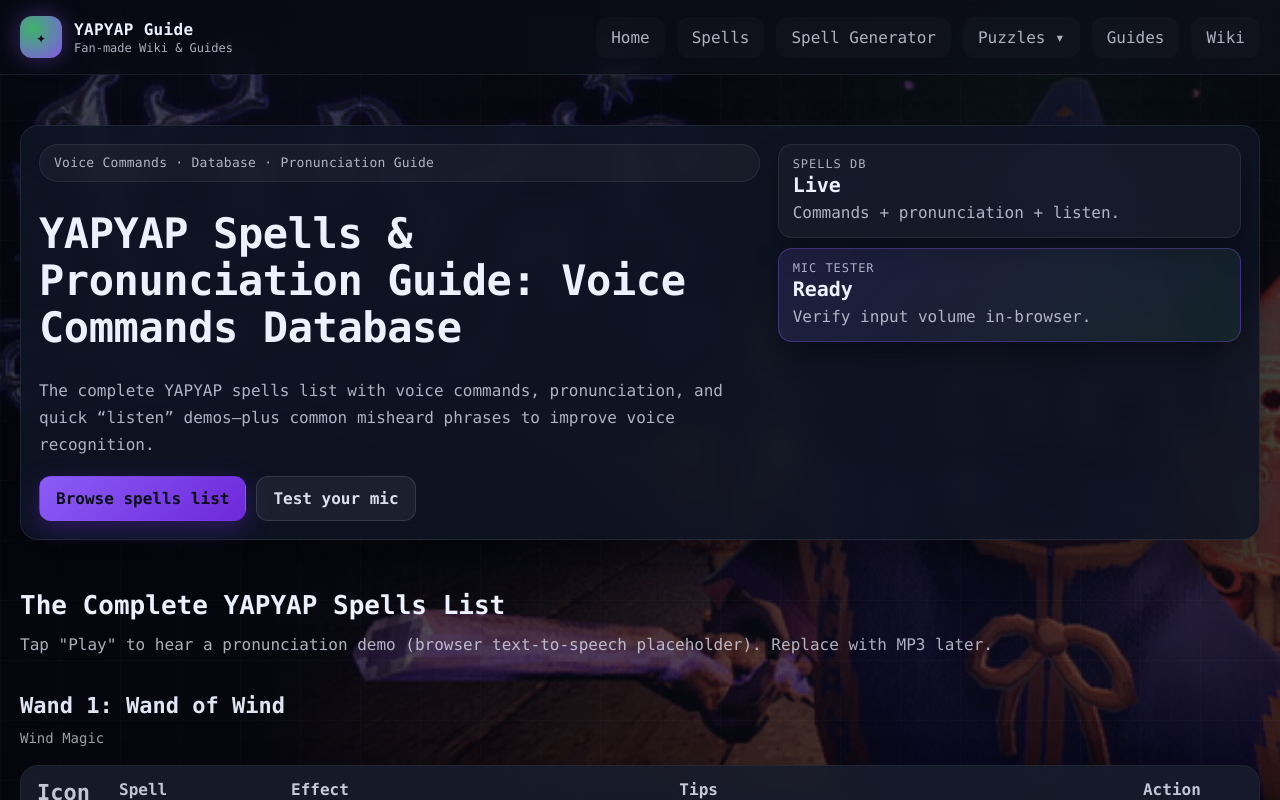
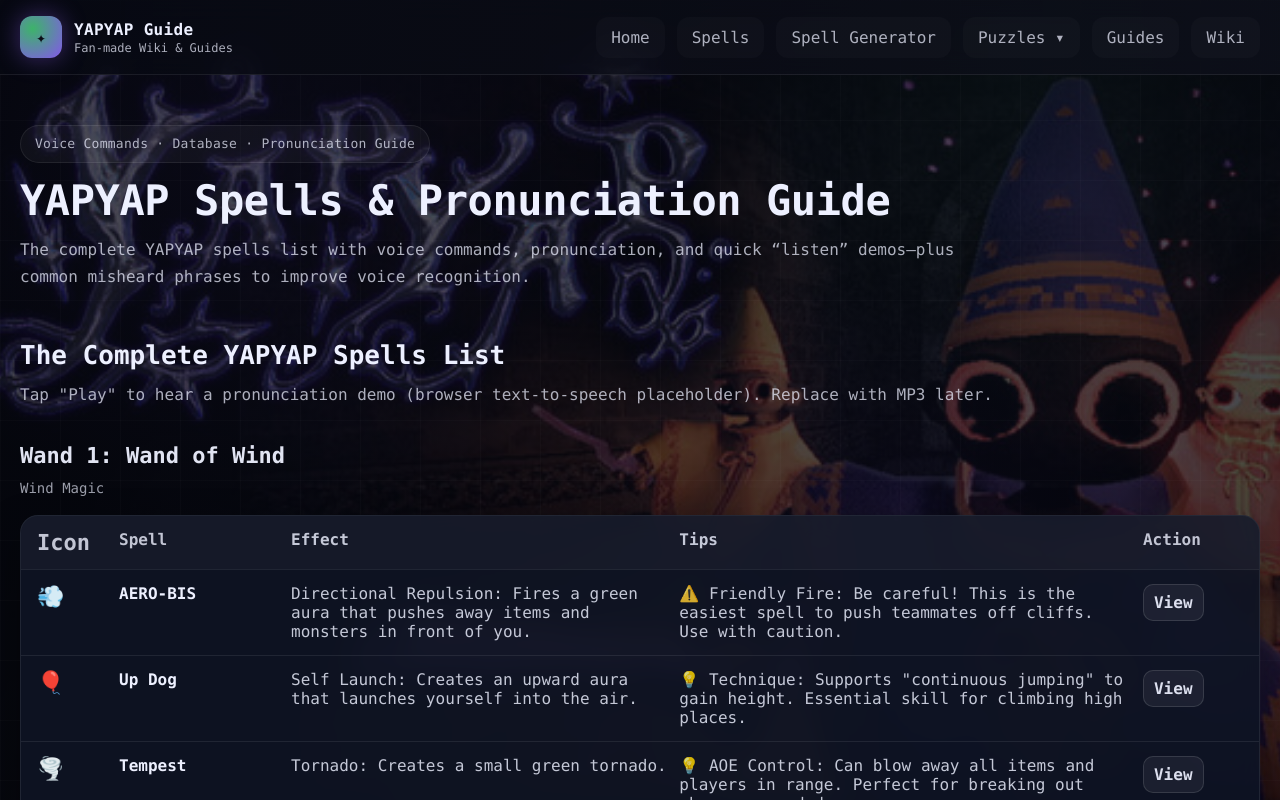
Before and after one commit to wanghuan072/yapyapgame, a Vue app in the folder yapyap/: page /spells in a window 1280 px wide. Shown: the top 800 px of the page. Built offline with nearby package versions, Linux system fonts and the light colour scheme.

Commit message:
部署-3

```diff
--- a/yapyap/src/components/AppFooter.vue
+++ b/yapyap/src/components/AppFooter.vue
@@ -17,7 +17,7 @@
             <li><a href="/">Home</a></li>
             <li><a href="/spells">Spells</a></li>
             <li><a href="/spell-generator">Spell Generator</a></li>
-            <li><a href="/guide/overview">Guides</a></li>
+            <li><a href="/guides">Guides</a></li>
             <li><a href="/wiki">Wiki</a></li>
           </ul>
         </div>
--- a/yapyap/src/components/AppHeader.vue
+++ b/yapyap/src/components/AppHeader.vue
@@ -27,7 +27,7 @@
               <a href="/puzzle/door-puzzle" @click="closeMenu">Door Puzzle</a>
             </div>
           </div>
-          <a href="/guide/overview" @click="closeMenu">Guides</a>
+          <a href="/guides" @click="closeMenu">Guides</a>
           <a href="/wiki" @click="closeMenu">Wiki</a>
         </nav>
       </div>
--- a/yapyap/src/data/guide.js
+++ b/yapyap/src/data/guide.js
@@ -1,55 +1,106 @@
 export const guides = [
   {
-    id: 1,
-    title: "YAPYAP Beginner's Guide: How to Play Your First Game",
-    description: "New to YAPYAP? Learn the basics of voice-activated spells, co-op gameplay, and survival mechanics. This comprehensive guide will help you master your first playthrough.",
-    tags: ["YAPYAP", "Beginner", "Getting Started", "Co-op", "Voice Commands"],
+    id: "cmkp5wf4p0001ie04zanfoj8d",
+    title: "Getting Started in Yapyap: Essential Controls & Settings Guide",
+    iframeUrl: "1",
+    description: "New to Yapyap? This guide helps fledgling wizards master essential controls & settings! Learn to cast spells (even with a buggy mic!), interact with the environment, manage your inventory, and more. Become a Yapyap pro in no time!",
+    tags: ["yapyap","getting started","controls","spell casting","wizard game"],
     publishDate: "2026-01-22",
-    imageUrl: "/images/guide/guide01.webp",
-    imageAlt: "Players using voice commands in YAPYAP co-op gameplay",
-    isHome: true,
-    seo: {
-      title: "YAPYAP Beginner's Guide: How to Play Your First Game",
-      description: "Complete beginner's guide to YAPYAP. Learn voice-activated spells, co-op mechanics, and survival tips for your first playthrough.",
-      keywords: "yapyap beginner guide, how to play yapyap, yapyap co-op guide, voice commands yapyap"
-    },
-    addressBar: "yapyap-beginners-guide",
+    imageUrl: "https://res.cloudinary.com/dnxfdv3fs/image/upload/v1769068783/cms-uploads/cms-1769068783333-120035290.jpg",
+    imageAlt: "A wizard casts a spell in Yapyap, showcasing the game's magic system.",
+    seo_title: "Yapyap: Getting Started Guide - Master Controls & Spell Casting",
+    seo_description: "New to Yapyap? Learn essential controls, settings (including microphone fix!), inventory management & elemental interactions in this beginner's guide.",
+    seo_keywords: "yapyap, getting started, yapyap controls, spell casting, voice casting, inventory, elemental interactions, wizard game, magic",
+    addressBar: "getting-started-yapyap-essential-controls-settings-guide",
     detailsHtml: `
-<h2>Getting Started with YAPYAP</h2>
-<p>
-  Welcome to <strong>YAPYAP</strong>, a unique co-op horror game where your voice is your most powerful tool. This guide will walk you through everything you need to know for your first game.
-</p>
+  <div class="yapyap-guide-container">
+      <!-- 视频嵌入区域 -->
+      <div class="video-container">
+          <!-- 请将下面的 src 替换为您上传到 YouTube 后的视频嵌入链接 -->
+          <iframe src="https://www.youtube.com/embed/YOUR_VIDEO_ID_HERE" title="Yapyap Beginner's Guide" frameborder="0" allow="accelerometer; autoplay; clipboard-write; encrypted-media; gyroscope; picture-in-picture" allowfullscreen=""></iframe>
+      </div>
 
-<h2>Understanding Voice Commands</h2>
-<p>
-  YAPYAP uses voice recognition to cast spells. You'll need to speak clearly into your microphone. Here are some tips:
-</p>
+      <p style="margin: 1em 0px;">Welcome to <strong>Yapyap</strong>! The world is magical, but the controls can be a bit tricky for new wizards. Before you rush out to fight Goblins, you need to configure your settings correctly. This guide covers the basics of movement, inventory, and the most important setting: <strong>Spell Casting</strong>.</p>
+
+      <h2 style="font-size: 1.5em; font-weight: bold;">1. Essential Settings: Fix Your Mic &amp; Spells</h2>
+      <p style="margin: 1em 0px;">By default, Yapyap expects you to shout spells into your microphone. But if your mic isn't working, or you prefer a quieter playstyle, you must change this setting immediately.</p>
       <ul>
-  <li><strong>Speak clearly:</strong> Enunciate each word carefully</li>
-  <li><strong>Check your mic:</strong> Use the in-game mic tester to ensure your microphone is working</li>
-  <li><strong>Practice pronunciation:</strong> Some spells can be misheard. Check our <a href="/spells">Spells Guide</a> for correct pronunciations</li>
+          <li>Go to <strong>Settings</strong> &gt; <strong>Accessibility</strong>.</li>
+          <li>Locate <strong>"Voice Spell Select"</strong>.</li>
+          <li><strong>Recommended Action:</strong> Enable the second option – <strong>"Hold Right Mouse Button for Spell"</strong>.</li>
+      </ul>
+      <p style="margin: 1em 0px;">This allows you to cast magic by holding <kbd>Right Click</kbd> instead of speaking, which is much more reliable for beginners.</p>
+
+      <h2 style="font-size: 1.5em; font-weight: bold;">2. Basic Controls &amp; Movement</h2>
+      <p style="margin: 1em 0px;">Mastering movement is key to surviving the night. Note that the physics in Yapyap can feel a bit "floaty," so patience is key.</p>
+      <ul>
+          <li><strong>Move:</strong> <kbd>W</kbd> <kbd>A</kbd> <kbd>S</kbd> <kbd>D</kbd></li>
+          <li><strong>Grab / Interact:</strong> Hold <kbd>Left Click</kbd>. (Wait a split second for the item to register before dragging).</li>
+          <li><strong>Pick Up Item:</strong> Press <kbd>E</kbd>. (Press again to drop it gently).</li>
       </ul>
 
-<h2>Co-op Gameplay Basics</h2>
-<p>
-  YAPYAP is designed for cooperative play. Communication is key:
-</p>
+      <div class="pro-tip-box">
+          <span class="pro-tip-title">🔥 Advanced Mechanic: The Charged Throw</span>
+          To throw an item, press <kbd>Q</kbd>. However, if you <strong>Hold <kbd>Q</kbd></strong>, you can charge your throw! This increases distance and power, which is crucial for solving puzzles or tossing items to teammates.
+      </div>
+
+      <h2 style="font-size: 1.5em; font-weight: bold;">3. Elemental Interactions (Fire Staffs)</h2>
+      <p style="margin: 1em 0px;">The game features environmental interactions that aren't explained in the tutorial. If you find a <strong>Fire Staff</strong> or a wooden stick that isn't lit:</p>
+      <ol>
+          <li>Find a campfire or a wall torch.</li>
+          <li><strong>Throw (<kbd>Q</kbd>)</strong> the staff through the flame.</li>
+          <li>The item will catch fire and reignite!</li>
+      </ol>
+      <p style="margin: 1em 0px;"><em>Warning: Be careful not to throw explosive items into the fire!</em></p>
+
+      <h2 style="font-size: 1.5em; font-weight: bold;">4. Inventory &amp; Hands Management</h2>
+      <p style="margin: 1em 0px;">Your inventory is split between your <strong>Backpack</strong> and your <strong>Hands</strong>. Understanding this is vital for combat.</p>
       <ul>
-  <li>Work together to solve puzzles</li>
-  <li>Share information about enemy locations</li>
-  <li>Coordinate spell casting for maximum effectiveness</li>
+          <li><strong>Backpack Slots:</strong> Keys <kbd>1</kbd>, <kbd>2</kbd>, and <kbd>3</kbd>.</li>
+          <li><strong>Main Hand (Right):</strong> This is the active hand for using wands.</li>
+          <li><strong>Off-Hand (Left):</strong> Used for carrying extra items.</li>
+          <li><strong>Swap Hands:</strong> Press <kbd>F</kbd>.</li>
+      </ul>
+      <p style="margin: 1em 0px;"><strong>Why is <kbd>F</kbd> important?</strong> You can only cast spells with the wand in your <em>Main Hand</em>. If your wand is in your left hand, press F to swap it!</p>
+
+      <h2 style="font-size: 1.5em; font-weight: bold;">5. Camera, Emotes &amp; Ragdoll</h2>
+      <h3 style="font-size: 1.17em; font-weight: bold;">Camera Controls</h3>
+      <ul>
+          <li><strong>Toggle View:</strong> Press <kbd>Middle Mouse Button</kbd> to switch between 1st Person and 3rd Person view.</li>
+          <li><strong>Selfie Mode:</strong> Hold <kbd>Middle Mouse Button</kbd> to look back at your character (useful for checking if monsters are behind you).</li>
       </ul>
 
-<h2>Survival Tips</h2>
-<p>
-  The world of YAPYAP is dangerous. Here's how to survive:
-</p>
+      <h3 style="font-size: 1.17em; font-weight: bold;">Social &amp; Fun</h3>
       <ul>
-  <li>Stay quiet around sound-sensitive enemies</li>
-  <li>Use crouch-walking to reduce noise</li>
-  <li>Learn enemy behaviors from our <a href="/wiki/bestiary">Bestiary</a></li>
+          <li><strong>Emotes:</strong> Hold <kbd>T</kbd> to open the emote wheel (Dance, Point, etc.).</li>
+          <li><strong>Play Dead (Ragdoll):</strong> Press <kbd>V</kbd>.</li>
       </ul>
-    `
+      <p style="margin: 1em 0px;">Pressing <kbd>V</kbd> makes you instantly collapse. While it's fun, be warned: <strong>playing dead will NOT fool a monster</strong> if it has already seen you!</p>
+
+      <hr>
+      <p style="margin: 1em 0px;"><em>Ready for the next step? Check out our <a href="/guides/scales-ball-puzzle-solution/">Ultimate Puzzle Guide</a> to solve the first level!</em></p>
+
+  </div>`,
   },
 
+
+  // {
+  //   id: 1,
+  //   title: "",
+  //   description: "",
+  //   tags: [""],
+  //   publishDate: "2026-01-22",
+  //   imageUrl: "/images/guide/guide01.webp",
+  //   imageAlt: "",
+  //   isHome: true,
+  //   seo: {
+  //     title: "",
+  //     description: "",
+  //     keywords: ""
+  //   },
+  //   addressBar: "",
+  //   detailsHtml: `
+  //   `
+  // },
+
 ]
--- a/yapyap/src/router/index.js
+++ b/yapyap/src/router/index.js
@@ -26,8 +26,8 @@ const router = createRouter({
       component: HomeView,
       meta: {
         seo: {
-          title: 'YAPYAP Guide & Wiki: Release Date, Demo & Strategies',
-          description: 'The #1 unofficial guide for YAPYAP. Track the Feb 3, 2026 release, get Steam Demo tips, and master voice commands in this chaotic coop horror game.',
+          title: 'YAPYAP Wiki & Strategy Guide: Spells, Puzzles & Voice Tips',
+          description: 'The ultimate unofficial resource for YAPYAP. Master voice spells, solve every puzzle, and survive the horror with our comprehensive wiki and coop strategies.',
           keywords: 'yapyap game, yapyap steam, yapyap release date, yapyap demo, maison bap, coop horror game, yapyap guide',
         },
       },
@@ -141,7 +141,7 @@ const router = createRouter({
       },
     },
     {
-      path: '/guide/overview',
+      path: '/guides',
       name: 'guides',
       component: GuidesView,
       meta: {
--- a/yapyap/src/views/SpellsView.vue
+++ b/yapyap/src/views/SpellsView.vue
@@ -2,32 +2,12 @@
   <div class="page">
     <main class="container">
       <section class="page-hero">
-        <div class="hero-wrap card">
-          <div class="hero-main">
-            <p class="pill">Voice Commands · Database · Pronunciation Guide</p>
-            <h1 class="title">YAPYAP Spells &amp; Pronunciation Guide: Voice Commands Database</h1>
-            <p class="intro">
+        <p class="pill">Voice Commands · Database · Pronunciation Guide</p>
+        <h1 class="title">YAPYAP Spells &amp; Pronunciation Guide</h1>
+        <p class="intro">
               The complete YAPYAP spells list with voice commands, pronunciation, and quick “listen” demos—plus common
-              misheard phrases to improve voice recognition.
-            </p>
-            <div class="hero-ctas">
-              <a class="btn btn-primary" href="#spells-list">Browse spells list</a>
-              <a class="btn btn-ghost" href="#mic-tester">Test your mic</a>
-            </div>
-          </div>
-          <div class="hero-side">
-            <div class="stat-card">
-              <div class="stat-k">Spells DB</div>
-              <div class="stat-v">Live</div>
-              <p class="muted">Commands + pronunciation + listen.</p>
-            </div>
-            <div class="stat-card alt">
-              <div class="stat-k">Mic Tester</div>
-              <div class="stat-v">Ready</div>
-              <p class="muted">Verify input volume in-browser.</p>
-            </div>
-          </div>
-        </div>
+          misheard phrases to improve voice recognition.
+        </p>
       </section>
 
       <!-- Spells -->
@@ -267,58 +247,6 @@ const misheard = computed(() => [])
 </script>
 
 <style scoped>
-.hero-wrap {
-  display: grid;
-  grid-template-columns: 1.4fr 0.9fr;
-  gap: 18px;
-  align-items: stretch;
-  background: linear-gradient(140deg, rgba(15, 20, 36, 0.92), rgba(18, 25, 48, 0.88));
-}
-
-.hero-main {
-  display: flex;
-  flex-direction: column;
-  gap: 14px;
-}
-
-.hero-side {
-  display: grid;
-  gap: 10px;
-  align-content: start;
-}
-
-.hero-ctas {
-  display: flex;
-  gap: 10px;
-  flex-wrap: wrap;
-  margin-top: 4px;
-}
-
-.stat-card {
-  padding: 12px 14px;
-  border-radius: 14px;
-  border: 1px solid rgba(255, 255, 255, 0.08);
-  background: rgba(255, 255, 255, 0.03);
-  box-shadow: 0 12px 28px rgba(0, 0, 0, 0.32);
-}
-
-.stat-card.alt {
-  background: linear-gradient(135deg, rgba(139, 92, 246, 0.14), rgba(74, 222, 128, 0.08));
-  border-color: rgba(139, 92, 246, 0.35);
-}
-
-.stat-k {
-  font-size: 12px;
-  letter-spacing: 0.08em;
-  text-transform: uppercase;
-  color: rgba(237, 240, 255, 0.7);
-}
-
-.stat-v {
-  font-size: 20px;
-  font-weight: 800;
-  margin: 2px 0 4px 0;
-}
 
 .pill {
   display: inline-flex;
```
Also changed, not shown: yapyap/src/views/HomeView.vue (+4 -4 lines), yapyap/src/views/SpellGeneratorView.vue (+19 -9 lines). Lines whose indentation alone changed are shown as unchanged.
